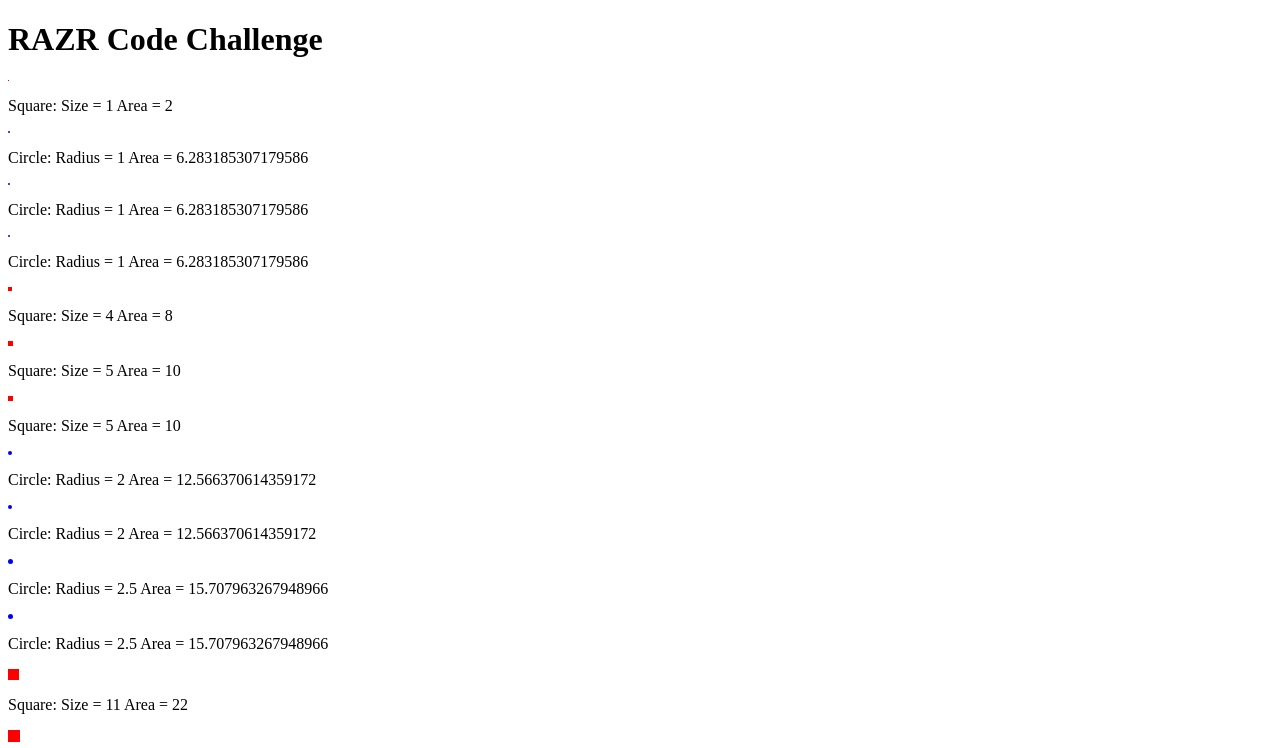
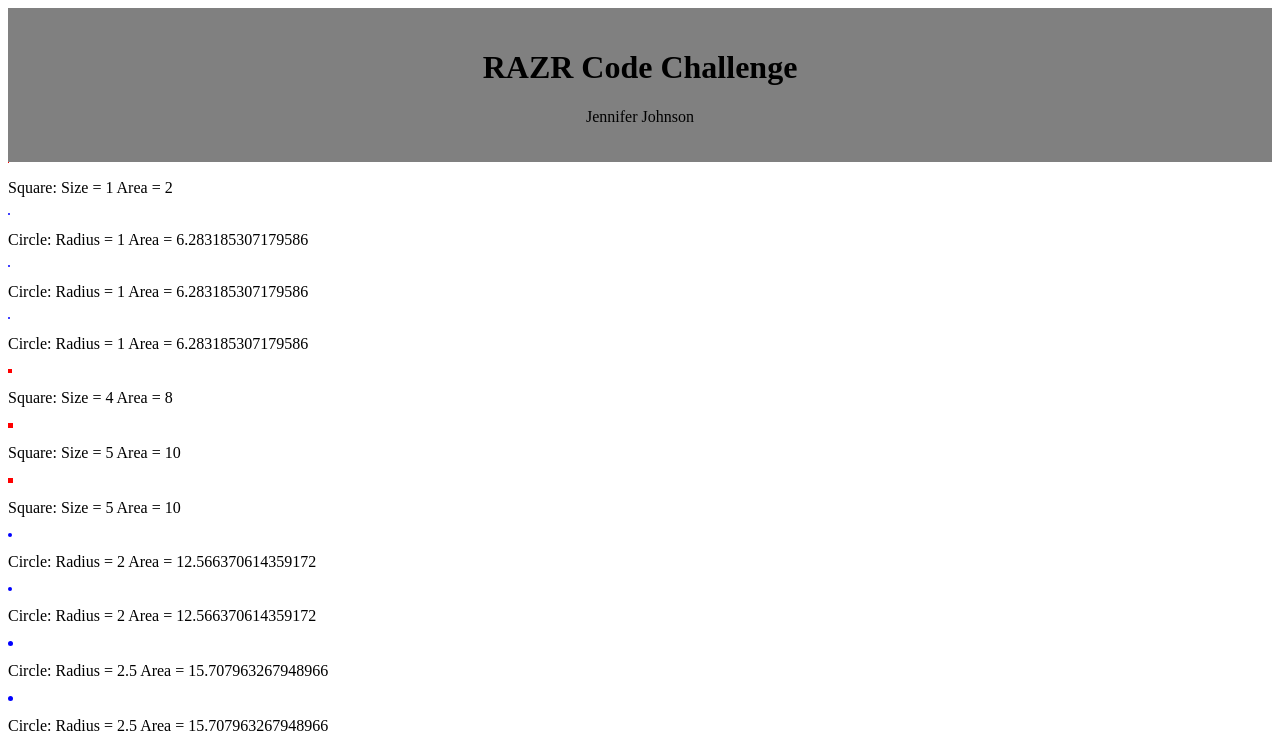
Before and after one commit to jenjeep7/razrChallenge, a website: page index.html in a window 1280 px wide. Shown: the top 748 px of the page. Drawn offline with nearby package versions, Linux system fonts and the light colour scheme.

Commit message:
clean up

```diff
--- a/app.js
+++ b/app.js
@@ -3,44 +3,26 @@ var app = angular.module("challengeApp", [])
 
     .controller("challengeController", function () {
         this.title = "RAZR Code Challenge";
+        this.name = "Jennifer Johnson";
         this.shapeArray = [];
-        // this.canvas = angular.element(document.querySelector('#canvas'));
-        // var ctx = this.canvas[0].getContext('2d');
 
         function circleObject(r) {
-            this.radius = r /2;
+            this.radius = r / 2;
             this.height = r;
-            // this.yCoord = y;
-            // this.xCoord = x;
-            // this.borderRadius = 50;
-            // this.color = "blue";
             this.style = {
-                "background-color" : "blue",
-                "border-radius" : "50px",
-                "height" : this.height + "px",
-                "width" : this.height + "px"
+                "background-color": "blue",
+                "border-radius": "50px",
+                "height": this.height + "px",
+                "width": this.height + "px"
             }
             this.getArea = function () {
                 return Math.PI * this.radius * 2;
             }
             this.Area = this.getArea();
-
             this.Info = "Circle: Radius = " + this.radius.toString() + " Area = " + this.getArea().toString();
-            // this.draw = function () {
-            //     ctx.beginPath();
-            //     ctx.arc(this.xCoord / 2 , this.yCoord / 2 , this.radius, 0, 2 * Math.PI, false);
-            //     ctx.fillStyle = this.color;
-            //     ctx.fill();
-            //     ctx.lineWidth = 1;
-            //     // ctx.closePath();
-            //     ctx.strokeStyle = "black";
-            //     ctx.stroke();
-            // }
-
         }
 
         function squareObject(h) {
-
             this.height = h;
             // this.yCoord = y;
             this.color = "red";
@@ -49,30 +31,19 @@ var app = angular.module("challengeApp", [])
                 return h * 2;
             }
             this.style = {
-                "background-color" : "red",
-                "border-radius" : "0",
-                "height" : this.height + "px",
-                "width" : this.height + "px"
+                "background-color": "red",
+                "border-radius": "0",
+                "height": this.height + "px",
+                "width": this.height + "px"
             }
             this.Area = this.getArea();
             this.Info = "Square: Size = " + this.height.toString() + " Area = " + this.getArea().toString();
-            // this.draw = function () {
-            //     console.log("working on squares");
-            //     ctx.beginPath();
-            //     ctx.fillStyle = this.color;
-            //     ctx.lineWidth = 1;
-            //     ctx.strokeStyle = "black";
-            //     ctx.rect(300,y,h,h);
-            //     ctx.fill();
-            // }
 
         }
-        // var yCoord = 0;
 
+        // creates 50 new circle objects
         for (var i = 0; i < 50; i++) {
             var rr = Math.floor((Math.random() * 100) + 1);
-            // var rc = Math.floor((Math.random() * 100) + 1);
-            // yCoord = yCoord + rr * 2;
             var object = new circleObject(rr);
             this.shapeArray.push({
                 object
@@ -80,28 +51,24 @@ var app = angular.module("challengeApp", [])
 
         };
 
-        // var y = 0;
-
+        // creates 50 new square objects
         for (var i = 0; i < 50; i++) {
             var h = Math.floor((Math.random() * 100) + 1);
-            // y = y + h;
             var object = new squareObject(h);
             this.shapeArray.push({
                 object
             })
         }
 
-
+        // this sorts the array of objects by area but doesn't display them in order.  orderBy needed
         this.sortArray = function () {
-
             this.shapeArray.sort(function (a, b) {
                 return a.object.Area - b.object.Area;
             });
 
         };
-console.log(this.shapeArray);
+        // decided not to use draw and going with ng-style for the repeat
         // for (var i = 0; i < this.shapeArray.length; i++) {
-        //     console.log(this.shapeArray[i].object.color);
         //     this.shapeArray[i].object.draw();
         // }
 
--- a/index.html
+++ b/index.html
@@ -13,12 +13,15 @@
 <body>
 
     <div ng-controller="challengeController as vm">
-                <h1>{{vm.title}}</h1>
+        <header>
+            <h1>{{vm.title}}</h1>
+            <p>{{vm.name}}</p>
 
+        </header>
 
         <div id="canvas" ng-repeat="shapes in vm.shapeArray | orderBy: 'object.Area'">
-             <div ng-style="shapes.object.style"></div>
-             <p>{{shapes.object.Info}}</p>
+            <div ng-style="shapes.object.style"></div>
+            <p>{{shapes.object.Info}}</p>
 
         </div>
     </div>
--- a/style.css
+++ b/style.css
@@ -2,16 +2,14 @@
 
 html {
     height: 100%;
-    /* background-color: grey; */
 }
 body {
     height: 100%;
 }
 
-#canvas {
-    /* height: 100%;
-    width: 100%; */
-    /* padding: 20px; */
-overflow: scroll;
-/* background-color: grey; */
+header {
+    background-color: grey;
+    text-align: center;
+    margin: 0;
+    padding: 20px;
 }
```
